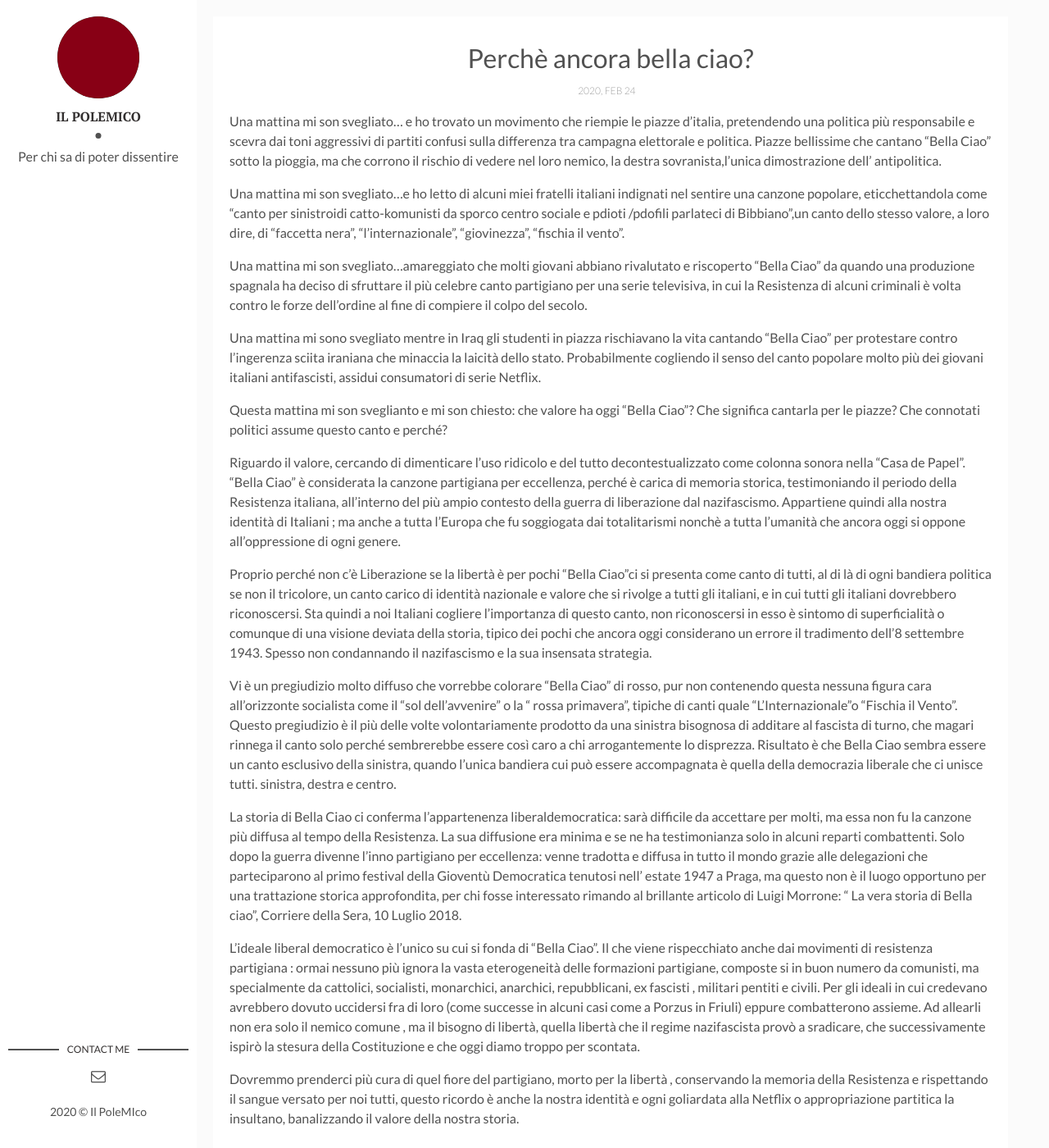
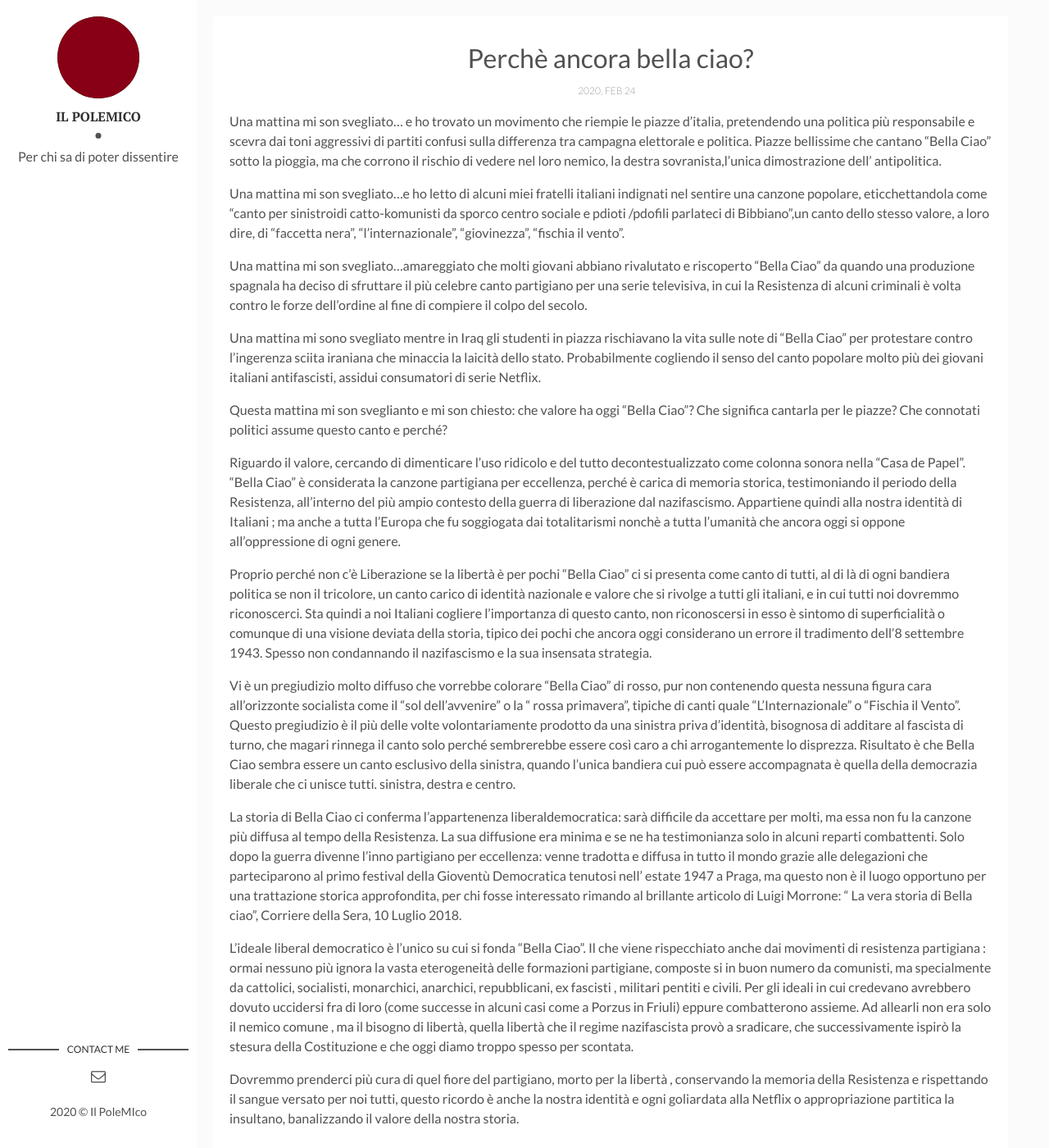
Before and after one commit to ilpolemico98/ilpolemico98.github.io, a Jekyll site: the page built from _posts/2020-02-24-bella-ciao.md, in a window 1280 px wide and 1400 px high. Shown: the whole window at 82% size. Built offline with Jekyll 4.4.1, drawn with Linux system fonts in a browser that asks for light colours; our own code applies the rules of GitHub Pages for plain Markdown files; comment, search, counter and statistics services are not loaded.

Commit message:
Update 2020-02-24-bella-ciao.md

```diff
--- a/_posts/2020-02-24-bella-ciao.md
+++ b/_posts/2020-02-24-bella-ciao.md
@@ -10,20 +10,20 @@ Una mattina mi son svegliato...e ho letto di alcuni miei fratelli italiani indig
 
 Una mattina mi son svegliato...amareggiato che molti giovani abbiano rivalutato e riscoperto “Bella Ciao” da quando una produzione spagnala ha deciso di sfruttare il più celebre canto partigiano per una serie televisiva, in cui la Resistenza di alcuni criminali è volta contro le forze dell'ordine al fine di compiere il colpo del secolo.
 
-Una mattina mi sono svegliato mentre in Iraq gli studenti in piazza rischiavano la vita cantando "Bella Ciao” per protestare contro l'ingerenza sciita iraniana che minaccia la laicità dello stato. Probabilmente cogliendo il senso del canto popolare molto più dei giovani italiani antifascisti, assidui consumatori di serie Netflix.
+Una mattina mi sono svegliato mentre in Iraq gli studenti in piazza rischiavano la vita sulle note di "Bella Ciao” per protestare contro l'ingerenza sciita iraniana che minaccia la laicità dello stato. Probabilmente cogliendo il senso del canto popolare molto più dei giovani italiani antifascisti, assidui consumatori di serie Netflix.
 
 
 Questa mattina mi son sveglianto e mi son chiesto: che valore ha oggi “Bella Ciao”? Che significa  cantarla per le piazze? Che connotati politici assume questo canto e perché?
 
 
-Riguardo il valore, cercando di dimenticare l'uso  ridicolo e del tutto decontestualizzato come colonna sonora nella “Casa de Papel”. “Bella Ciao” è considerata la canzone partigiana per eccellenza, perché è carica di memoria storica,  testimoniando il periodo della Resistenza italiana, all’interno del più ampio contesto della guerra di liberazione dal nazifascismo. Appartiene quindi alla nostra identità di Italiani ; ma anche a tutta l’Europa che fu soggiogata dai totalitarismi nonchè a tutta l’umanità che ancora oggi si oppone all’oppressione di ogni genere.
+Riguardo il valore, cercando di dimenticare l'uso  ridicolo e del tutto decontestualizzato come colonna sonora nella “Casa de Papel”. “Bella Ciao” è considerata la canzone partigiana per eccellenza, perché è carica di memoria storica,  testimoniando il periodo della Resistenza, all’interno del più ampio contesto della guerra di liberazione dal nazifascismo. Appartiene quindi alla nostra identità di Italiani ; ma anche a tutta l’Europa che fu soggiogata dai totalitarismi nonchè a tutta l’umanità che ancora oggi si oppone all’oppressione di ogni genere.
 
- Proprio perché non c'è Liberazione se la libertà è per pochi “Bella Ciao”ci si presenta come canto di tutti, al di là di ogni bandiera politica se non il tricolore, un canto carico di identità nazionale e valore che si rivolge a tutti gli italiani, e in cui tutti gli italiani dovrebbero riconoscersi. Sta quindi a noi Italiani cogliere l'importanza di questo canto, non riconoscersi in esso è sintomo di superficialità o comunque di una visione deviata della storia, tipico dei pochi che ancora oggi considerano un errore il tradimento dell’8 settembre 1943. Spesso non condannando il nazifascismo e la sua insensata strategia.
+ Proprio perché non c'è Liberazione se la libertà è per pochi “Bella Ciao” ci si presenta come canto di tutti, al di là di ogni bandiera politica se non il tricolore, un canto carico di identità nazionale e valore che si rivolge a tutti gli italiani, e in cui tutti noi dovremmo riconoscerci. Sta quindi a noi Italiani cogliere l'importanza di questo canto, non riconoscersi in esso è sintomo di superficialità o comunque di una visione deviata della storia, tipico dei pochi che ancora oggi considerano un errore il tradimento dell’8 settembre 1943. Spesso non condannando il nazifascismo e la sua insensata strategia.
 
-Vi è un pregiudizio molto diffuso che vorrebbe colorare “Bella Ciao” di rosso,  pur non contenendo questa nessuna figura cara all’orizzonte socialista come il “sol dell’avvenire” o la “ rossa primavera”,  tipiche di canti quale “L’Internazionale”o “Fischia il Vento”. Questo pregiudizio è il più delle volte volontariamente prodotto da una sinistra bisognosa di additare al fascista di turno, che magari rinnega il canto solo perché sembrerebbe essere così caro a chi arrogantemente lo disprezza. Risultato è che Bella Ciao sembra essere un canto esclusivo della sinistra, quando l’unica bandiera cui può essere accompagnata è quella della democrazia liberale che ci unisce tutti. sinistra, destra e centro.
+Vi è un pregiudizio molto diffuso che vorrebbe colorare “Bella Ciao” di rosso, pur non contenendo questa nessuna figura cara all’orizzonte socialista come il “sol dell’avvenire” o la “ rossa primavera”,  tipiche di canti quale “L’Internazionale” o “Fischia il Vento”. Questo pregiudizio è il più delle volte volontariamente prodotto da una sinistra priva d'identità, bisognosa di additare al fascista di turno, che magari rinnega il canto solo perché sembrerebbe essere così caro a chi arrogantemente lo disprezza. Risultato è che Bella Ciao sembra essere un canto esclusivo della sinistra, quando l’unica bandiera cui può essere accompagnata è quella della democrazia liberale che ci unisce tutti. sinistra, destra e centro.
 
 La storia di Bella Ciao ci conferma l'appartenenza liberaldemocratica: sarà difficile da accettare per molti, ma essa non fu la canzone più diffusa al tempo della Resistenza. La sua diffusione era minima e se ne ha testimonianza solo in alcuni reparti combattenti. Solo dopo la guerra divenne l’inno partigiano per eccellenza: venne tradotta e diffusa in tutto il mondo grazie alle delegazioni che parteciparono al primo festival della Gioventù Democratica tenutosi nell’ estate 1947 a Praga, ma questo non è il luogo opportuno per una trattazione storica approfondita, per chi fosse interessato rimando al brillante articolo di Luigi Morrone: “ La vera storia di Bella ciao”, Corriere della Sera, 10 Luglio 2018.
 
-L'ideale liberal democratico è l’unico su cui si fonda di “Bella Ciao”. Il che viene rispecchiato anche dai movimenti di resistenza partigiana : ormai nessuno più ignora la vasta eterogeneità delle formazioni partigiane, composte si in buon numero da comunisti, ma specialmente da cattolici, socialisti, monarchici, anarchici, repubblicani, ex fascisti , militari pentiti e civili. Per gli ideali in cui credevano avrebbero dovuto uccidersi fra di loro (come successe in alcuni casi come a Porzus in Friuli) eppure combatterono assieme. Ad allearli non era solo il nemico comune , ma il bisogno di libertà, quella libertà che il regime nazifascista provò a sradicare, che successivamente ispirò la stesura della Costituzione e che oggi diamo troppo per scontata.
+L'ideale liberal democratico è l’unico su cui si fonda “Bella Ciao”. Il che viene rispecchiato anche dai movimenti di resistenza partigiana : ormai nessuno più ignora la vasta eterogeneità delle formazioni partigiane, composte si in buon numero da comunisti, ma specialmente da cattolici, socialisti, monarchici, anarchici, repubblicani, ex fascisti , militari pentiti e civili. Per gli ideali in cui credevano avrebbero dovuto uccidersi fra di loro (come successe in alcuni casi come a Porzus in Friuli) eppure combatterono assieme. Ad allearli non era solo il nemico comune , ma il bisogno di libertà, quella libertà che il regime nazifascista provò a sradicare, che successivamente ispirò la stesura della Costituzione e che oggi diamo troppo spesso per scontata.
 
 Dovremmo prenderci più cura di quel fiore del partigiano, morto per la libertà , conservando la memoria della Resistenza e rispettando il sangue versato per noi tutti, questo ricordo è anche la nostra identità e ogni goliardata alla Netflix o appropriazione partitica la insultano, banalizzando il valore della nostra storia.
```
